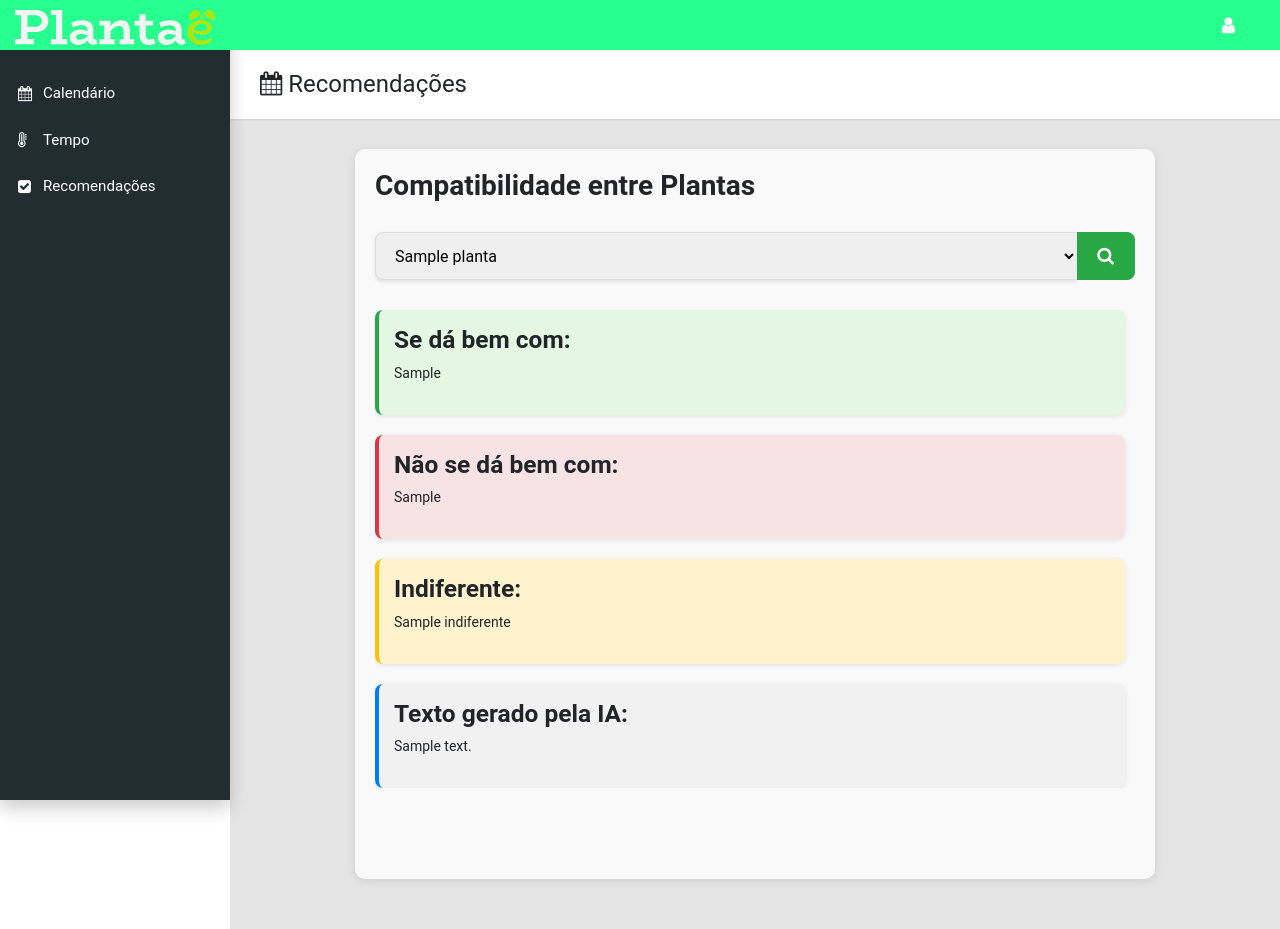
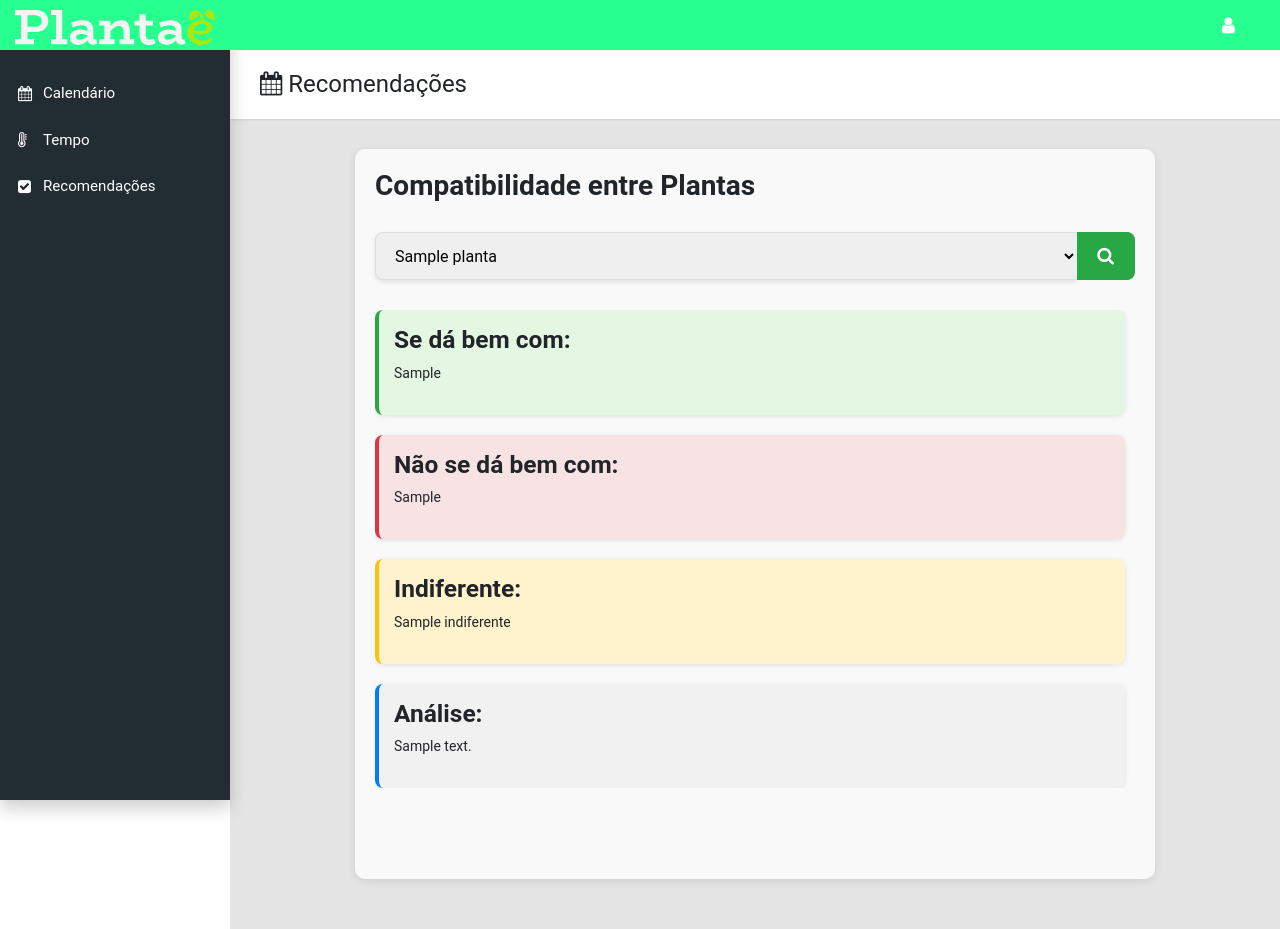
Before and after one commit to Carlosesposito22/Plantae2, a Django app: template templates/site_cc/recomendacao.html in a window 1280 px wide. Run offline with Django 5.2, Linux system fonts and the light colour scheme; the template is opened without the code that fills it: most values are stand-ins (such as "Sample title", 1, 10 or a date in 2020); some libraries are stand-ins or nearby versions.

Commit message:
ajustes visuais

```diff
--- a/templates/site_cc/recomendacao.html
+++ b/templates/site_cc/recomendacao.html
@@ -166,7 +166,7 @@
                 <p>{{ resultado.indiferente|join:', ' }}</p>
             </div>
             <div class="ai-text">
-                <h3>Texto gerado pela IA:</h3>
+                <h3>Análise:</h3>
                 <p>{{ texto_gerado }}</p>
             </div>
         {% elif planta %}
```
